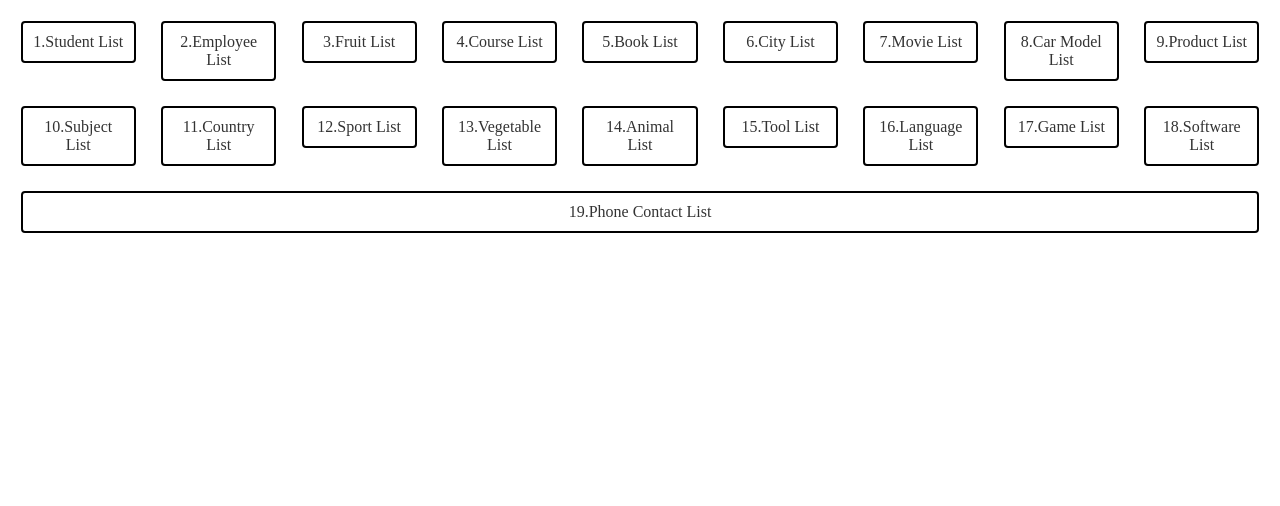
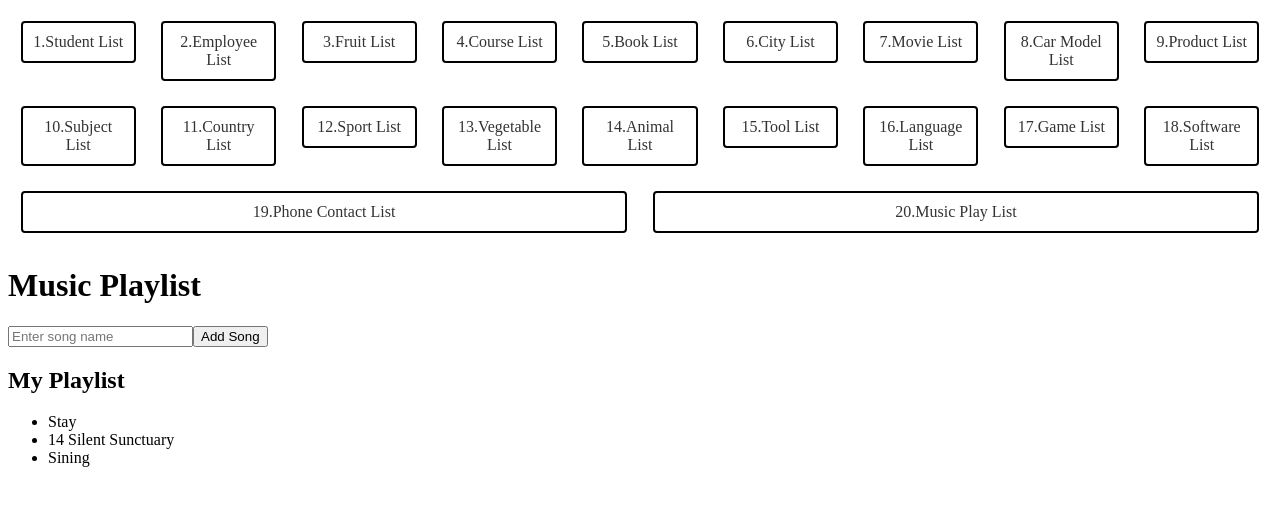
Before and after one commit to Xavierbaliw/Activity15-Angular-with-TypeScript-and-Data-Structures, an Angular app: page /musicplaylist in a window 1280 px wide. Before the commit this address led to /. Shown: the top 506 px of the page. Built offline with nearby package versions, Linux system fonts and the light colour scheme.

Commit message:
20TH COMMIT musicplay

```diff
--- a/src/app/app.component.html
+++ b/src/app/app.component.html
@@ -19,6 +19,7 @@
     <li><a routerLink="gamelist">17.Game List</a>
     <li><a routerLink="softwarelist">18.Software List</a></li>
     <li><a routerLink="phonecontactlist">19.Phone Contact List</a></li>
+    <li><a routerLink="musicplaylist">20.Music Play List</a></li>
   </ul>
 </nav>
 <router-outlet></router-outlet>
--- a/src/app/app.module.ts
+++ b/src/app/app.module.ts
@@ -24,6 +24,7 @@ import {LanguageListComponent} from "./component/language-list/language-list.com
 import {GameListComponent} from "./component/game-list/game-list.component";
 import {SoftwareListComponent} from "./component/software-list/software-list.component";
 import {PhoneContactListComponent} from "./component/phone-contact-list/phone-contact-list.component";
+import {MusicplayListComponent} from "./component/musicplay-list/musicplay-list.component";
 
 
 const routes: Routes = [
@@ -45,7 +46,9 @@ const routes: Routes = [
   {path: 'languagelist', component: LanguageListComponent},
   {path: 'gamelist', component: GameListComponent},
   {path: 'softwarelist', component: SoftwareListComponent},
-  {path: 'phonecontactlist', component: PhoneContactListComponent}
+  {path: 'phonecontactlist', component: PhoneContactListComponent},
+  {path: 'musicplaylist', component: MusicplayListComponent}
+
 
   ]
 
@@ -79,6 +82,7 @@ const routes: Routes = [
     GameListComponent,
     SoftwareListComponent,
     PhoneContactListComponent,
+    MusicplayListComponent,
     ],
   providers: [
 
--- /dev/null
+++ b/src/app/component/musicplay-list/musicplay-list.component.html
@@ -0,0 +1,11 @@
+<div>
+  <h1>Music Playlist</h1>
+
+  <input [(ngModel)]="newSong" placeholder="Enter song name" />
+  <button (click)="addSong()">Add Song</button>
+
+  <h2>My Playlist</h2>
+  <ul>
+    <li *ngFor="let song of playlist">{{ song }}</li>
+  </ul>
+</div>
--- /dev/null
+++ b/src/app/component/musicplay-list/musicplay-list.component.ts
@@ -0,0 +1,24 @@
+import { Component } from '@angular/core';
+
+@Component({
+  selector: 'app-musicplay-list',
+  templateUrl: './musicplay-list.component.html',
+  styleUrl: './musicplay-list.component.css'
+})
+export class MusicplayListComponent {
+  playlist: string[] = ['Stay', '14 Silent Sunctuary', 'Sining'];
+
+  newSong: string = '';
+
+  addSong() {
+    if (this.newSong.trim()) {
+      this.playlist.push(this.newSong.trim());
+      this.newSong = '';
+    } else {
+      alert('Please enter a song name.');
+    }
+  }
+  getSongs() {
+    return this.playlist;
+  }
+}
```
Also changed, not shown: src/app/component/musicplay-list/musicplay-list.component.css (added), 1 other file (tests, documents, lock files or other folders).
